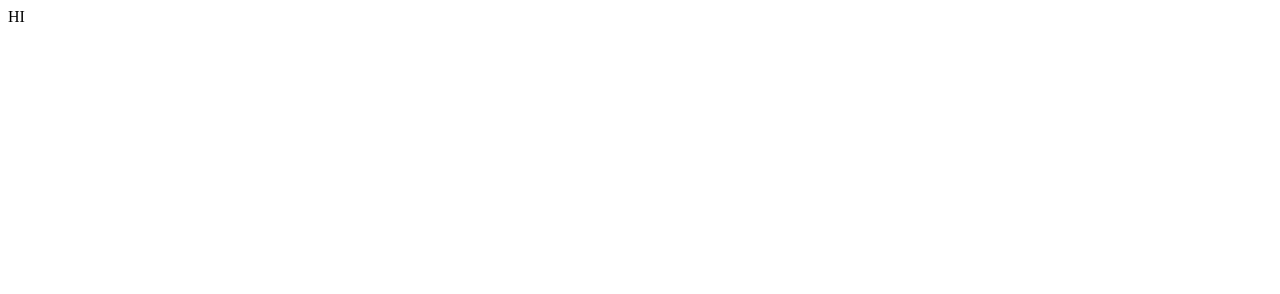
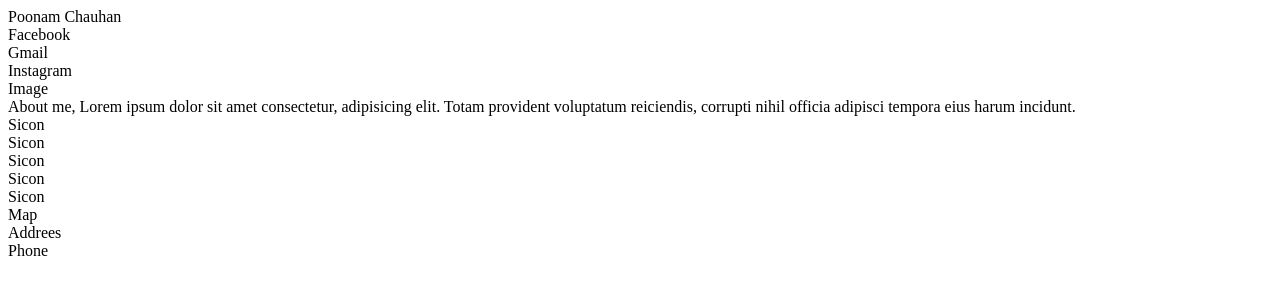
Before and after one commit to PoonamChauhan229/Portfolio_Website, a plain HTML site: page index.html in a window 1280 px wide. Drawn offline with Linux system fonts and the light colour scheme.

Commit message:
porfolio outline completed

```diff
--- a/index.html
+++ b/index.html
@@ -1,12 +1,54 @@
 <!DOCTYPE html>
 <html lang="en">
+
 <head>
     <meta charset="UTF-8">
     <meta http-equiv="X-UA-Compatible" content="IE=edge">
     <meta name="viewport" content="width=device-width, initial-scale=1.0">
     <title>Document</title>
 </head>
+
 <body>
-    HI
+    <div class="container">
+        <!-- hedaer-namne and social links -->
+        <div class="header">
+            <div id="name">Poonam Chauhan</div>
+            <div id="social_Links">
+                <div>Facebook</div>
+                <div>Gmail</div>
+                <div>Instagram</div>
+            </div>
+        </div>
+
+        <!-- about and photograph -->
+        <div class="about">
+            <div>Image</div>
+            <div>About me, Lorem ipsum dolor sit amet consectetur, adipisicing elit. Totam provident voluptatum
+                reiciendis, corrupti nihil officia adipisci tempora eius harum incidunt.
+            </div>
+        </div>
+
+        <!-- Skillset Icons-->
+        <div class="skill">
+            <div>Sicon</div>
+            <div>Sicon</div>
+            <div>Sicon</div>
+            <div>Sicon</div>
+            <div>Sicon</div>
+        </div>
+
+        <!-- Map -->
+        <div>Map</div>
+        <!-- Contact &Addrees -->
+        <div class="contact">
+            <div>Addrees</div>
+            <div>Phone</div>
+        </div>
+        <!-- Footer -->
+        <div class="footer">
+
+        </div>
+    </div>
 </body>
+
 </html>
```
